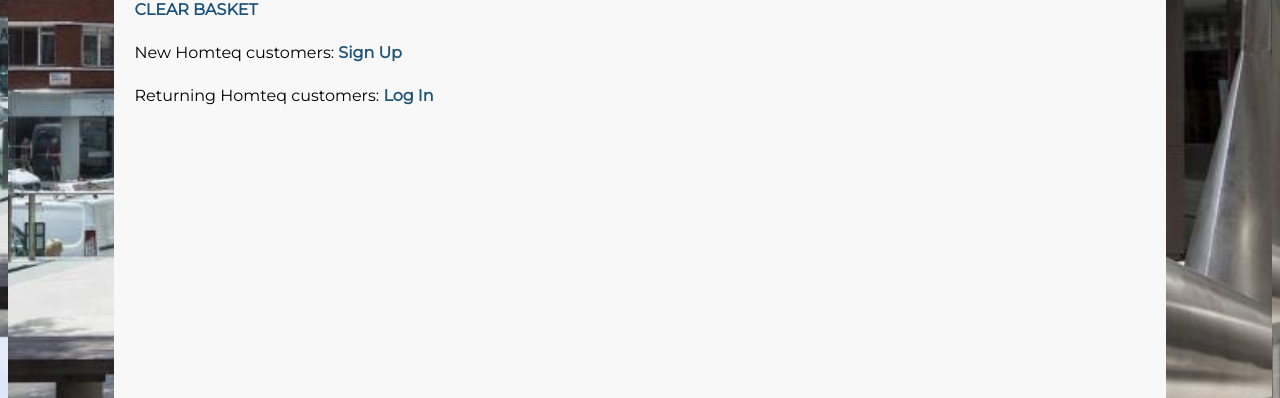
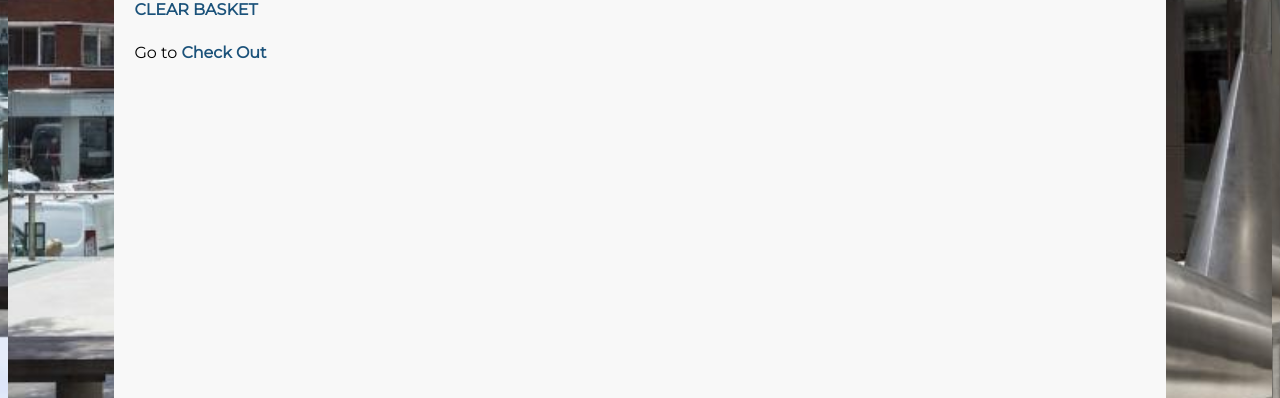
Before and after one commit to piotrstanny/homteq-db-driven-webapp, a PHP site: page /basket.php in a window 1280 px wide. Shown: the part 463-861 px from the top of the page. Run offline with PHP 8.4, Linux system fonts and the light colour scheme; the visitor is signed in with stand-in values (Sample User, id 1); data that the repository does not hold is empty.

Commit message:
Display other basket msg depending on if user is logged in

```diff
--- a/basket.php
+++ b/basket.php
@@ -81,8 +81,14 @@ echo "<tr>
 echo "</table>";
 echo "<p><a href=clearbasket.php>CLEAR BASKET</a></p>";
 
-echo "<p>New Homteq customers: <a href=signup.php>Sign Up</a></p>";
-echo "<p>Returning Homteq customers: <a href=login.php>Log In</a></p>";
+if (isset($_SESSION['userid'])) {
+  echo "<p>Go to <a href=checkout.php>Check Out</a></p>";
+}
+else {
+  echo "<p>New Homteq customers: <a href=signup.php>Sign Up</a></p>";
+  echo "<p>Returning Homteq customers: <a href=login.php>Log In</a></p>";
+}
+
 
 include ("footfile.html"); //include head layout
 echo "</body>";
--- a/login_process.php
+++ b/login_process.php
@@ -61,7 +61,9 @@ else
       echo "<p>Welcome ".$_SESSION['fname']."!</p>";
 
       if ($_SESSION['usertype'] == "C") {
-        echo "<p>Please continue shopping or finalise your order!</p>";
+        echo "<p>Please continue shopping for <a href='index.php'>HOMTEQ</a></p>";
+        echo "<p>View your <a href='basket.php'>Smart Basket</a></p>";
+
       }
     }
   }
```
